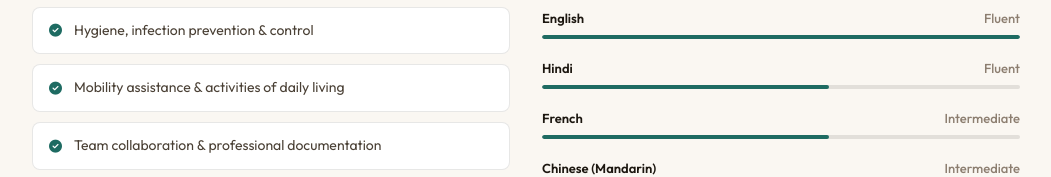
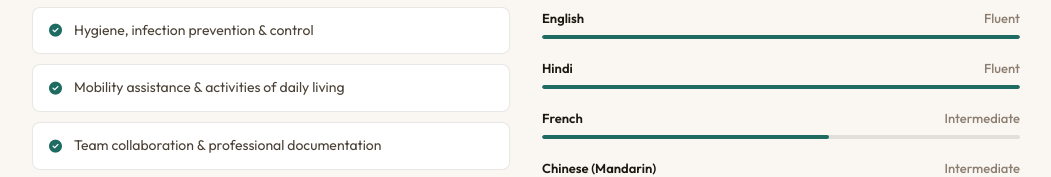
Before and after one commit to sajjan15/PSW.portfolio, a plain HTML site: page index.html in a window 1280 px wide. Shown: the part 11042-11219 px from the top of the page, without its empty margins (114-1165 px from the left). Drawn offline with nearby package versions, Linux system fonts and the light colour scheme; no server answers.

Commit message:
All DONE

```diff
--- a/index.html
+++ b/index.html
@@ -563,7 +563,7 @@
         <div class="lang-section">
             <div class="lang-item"><div class="lang-header"><span style="font-weight:600">Nepali</span><span class="lang-lv">Fluent &mdash; Mother Tongue</span></div><div class="lang-track"><div class="lang-fill" data-fill="100"></div></div></div>
             <div class="lang-item"><div class="lang-header"><span style="font-weight:600">English</span><span class="lang-lv">Fluent</span></div><div class="lang-track"><div class="lang-fill" data-fill="100"></div></div></div>
-            <div class="lang-item"><div class="lang-header"><span style="font-weight:600">Hindi</span><span class="lang-lv">Fluent</span></div><div class="lang-track"><div class="lang-fill" data-fill="60"></div></div></div>
+            <div class="lang-item"><div class="lang-header"><span style="font-weight:600">Hindi</span><span class="lang-lv">Fluent</span></div><div class="lang-track"><div class="lang-fill" data-fill="100"></div></div></div>
             <div class="lang-item"><div class="lang-header"><span style="font-weight:600">French</span><span class="lang-lv">Intermediate</span></div><div class="lang-track"><div class="lang-fill" data-fill="60"></div></div></div>
             <div class="lang-item"><div class="lang-header"><span style="font-weight:600">Chinese (Mandarin)</span><span class="lang-lv">Intermediate</span></div><div class="lang-track"><div class="lang-fill" data-fill="55"></div></div></div>
         </div>
```
